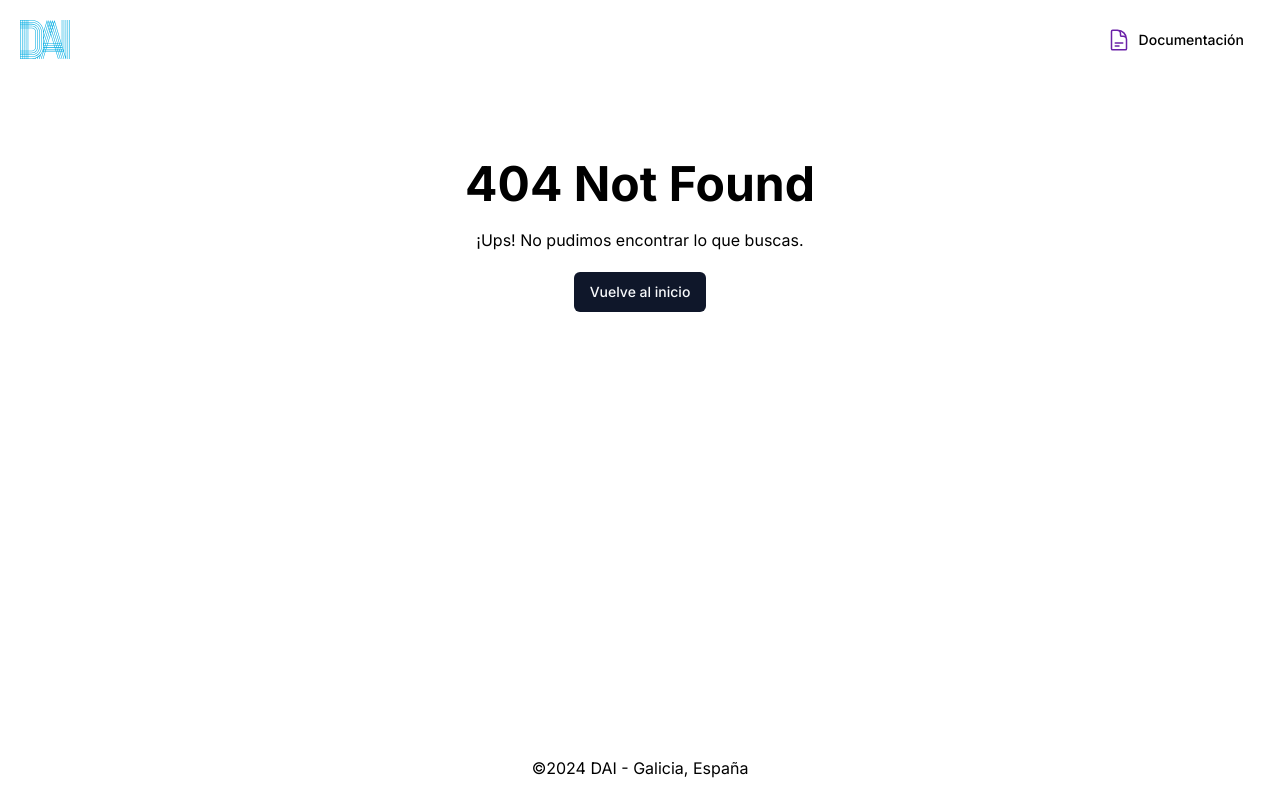
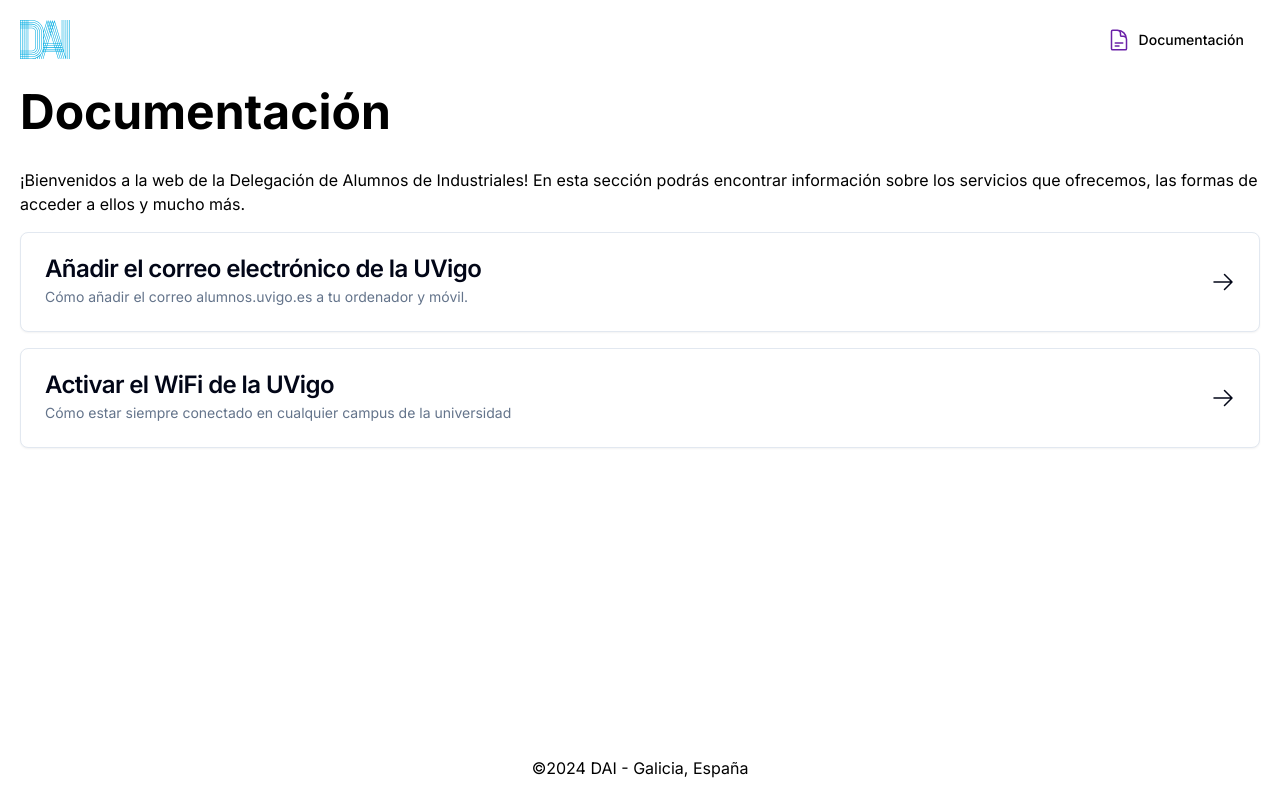
Before and after one commit to axelrogg/daiweb, a Next.js app: page /docs in a window 1280 px wide. Before the commit this address had no page. Built offline with nearby package versions, Linux system fonts and the light colour scheme.

Commit message:
Add home and docs pages

```diff
--- /dev/null
+++ b/src/app/docs/page.tsx
@@ -0,0 +1,35 @@
+import { DocsInfoCard } from "@/components/docs-info-card";
+import { DefaultLayout } from "@/layouts/DefaultLayout";
+import { ArrowRightIcon } from "@heroicons/react/24/solid";
+
+export default function Docs() {
+    return (
+        <>
+            <DefaultLayout>
+                <h1 className="mb-8 text-5xl font-bold">Documentación</h1>
+                <p>
+                    ¡Bienvenidos a la web de la Delegación de Alumnos de
+                    Industriales! En esta sección podrás encontrar información
+                    sobre los servicios que ofrecemos, las formas de acceder a
+                    ellos y mucho más.
+                </p>
+                <div className="my-4 grid grid-flow-col grid-rows-3 gap-4">
+                    <DocsInfoCard
+                        title="Añadir el correo electrónico de la UVigo"
+                        description="Cómo añadir el correo alumnos.uvigo.es a tu ordenador y móvil."
+                        href="/docs/anadir-correo"
+                    >
+                        <ArrowRightIcon className="h-6 w-6 " />
+                    </DocsInfoCard>
+                    <DocsInfoCard
+                        title="Activar el WiFi de la UVigo"
+                        description="Cómo estar siempre conectado en cualquier campus de la universidad"
+                        href="/docs/activar-wifi"
+                    >
+                        <ArrowRightIcon className="h-6 w-6 " />
+                    </DocsInfoCard>
+                </div>
+            </DefaultLayout>
+        </>
+    );
+}
--- a/src/app/page.tsx
+++ b/src/app/page.tsx
@@ -1,5 +1,50 @@
+import {
+    Card,
+    CardContent,
+    CardDescription,
+    CardHeader,
+    CardTitle,
+} from "@/components/ui/card";
+import { DefaultLayout } from "@/layouts/DefaultLayout";
+import { BookText, Feather } from "lucide-react";
+import Link from "next/link";
+
 export default function Home() {
     return (
-        <h1>home sweet home</h1>
+        <DefaultLayout>
+            <div className="flex flex-col items-center justify-center">
+                <h1 className="mb-5 text-center text-5xl font-bold">
+                    Bienvenidos a la nueva DAI
+                </h1>
+                <div className="min-w-full space-y-5">
+                    <Card>
+                        <CardContent className="mt-5 flex items-center justify-center">
+                            <Link href="/docs">
+                                <BookText className="h-20 w-20" />
+                            </Link>
+                        </CardContent>
+                        <CardHeader>
+                            <CardTitle>Consejos y trucos</CardTitle>
+                            <CardDescription>
+                                Una guía para ayudarte en todo momento.
+                            </CardDescription>
+                        </CardHeader>
+                    </Card>
+                    <Card>
+                        <CardContent className="mt-5 flex items-center justify-center">
+                            <Link href="/blog">
+                                <Feather className="h-20 w-20" />
+                            </Link>
+                        </CardContent>
+                        <CardHeader>
+                            <CardTitle>Un nuevo blog</CardTitle>
+                            <CardDescription>
+                                Un espacio para enterarte de todo lo importante.
+                            </CardDescription>
+                        </CardHeader>
+                    </Card>
+                </div>
+            </div>
+        </DefaultLayout>
     );
 }
--- /dev/null
+++ b/src/components/docs-info-card.tsx
@@ -0,0 +1,42 @@
+"use client";
+
+import {
+    Card,
+    CardContent,
+    CardDescription,
+    CardHeader,
+    CardTitle,
+} from "@/components/ui/card";
+import { PropsWithChildren } from "@/types";
+import { useRouter } from "next/navigation";
+
+interface DocsInfoCardProps {
+    title: string;
+    description: string;
+    href: string;
+}
+
+export const DocsInfoCard = ({
+    title,
+    description,
+    href,
+    children,
+}: PropsWithChildren<DocsInfoCardProps>) => {
+    const { push } = useRouter();
+
+    function onClickCard() {
+        push(href);
+    }
+
+    return (
+        <button className="text-start" onClick={onClickCard}>
+            <Card className="flex flex-row items-center justify-between">
+                <CardHeader>
+                    <CardTitle>{title}</CardTitle>
+                    <CardDescription>{description}</CardDescription>
+                </CardHeader>
+                <CardContent className="p-6">{children}</CardContent>
+            </Card>
+        </button>
+    );
+};
```
